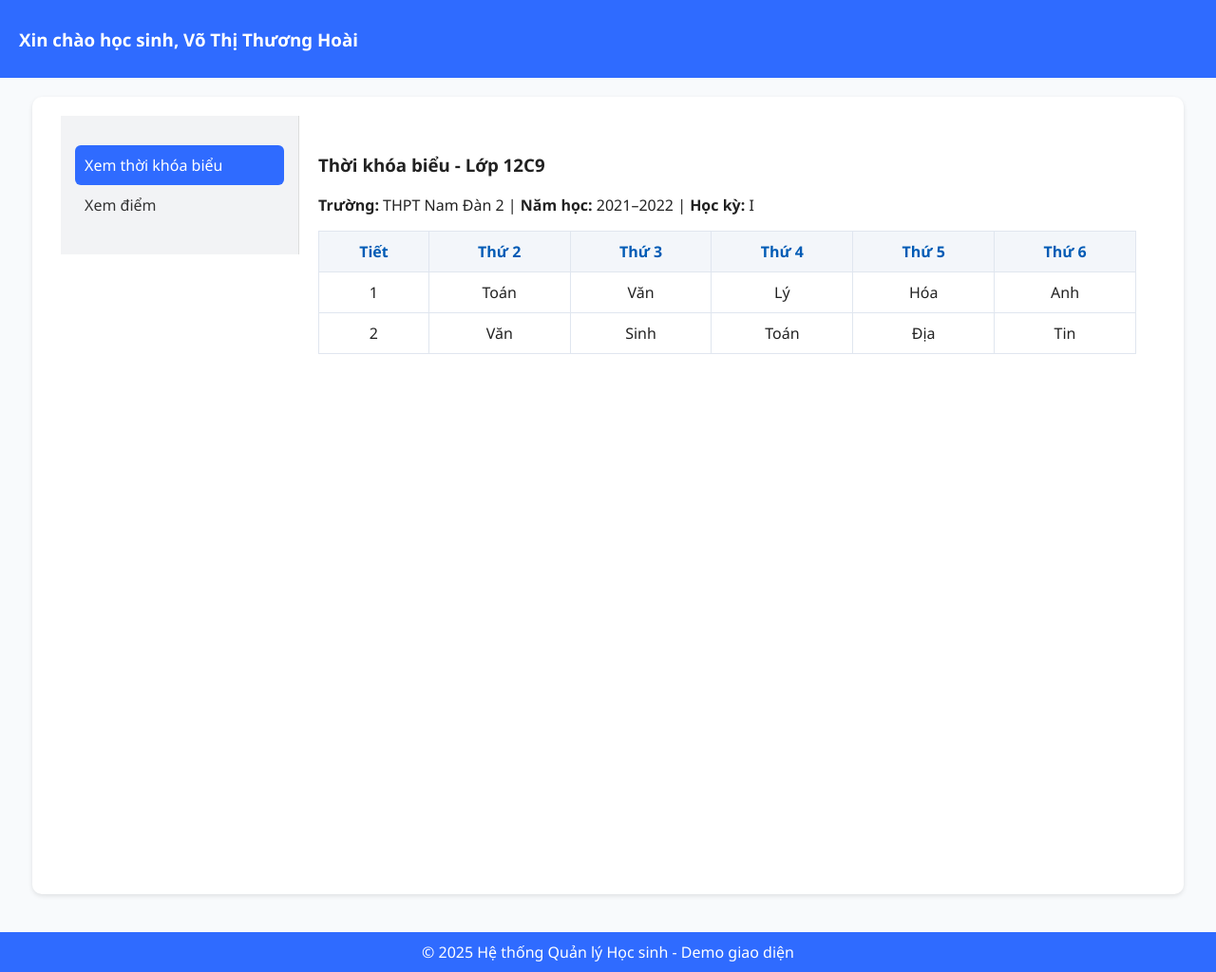
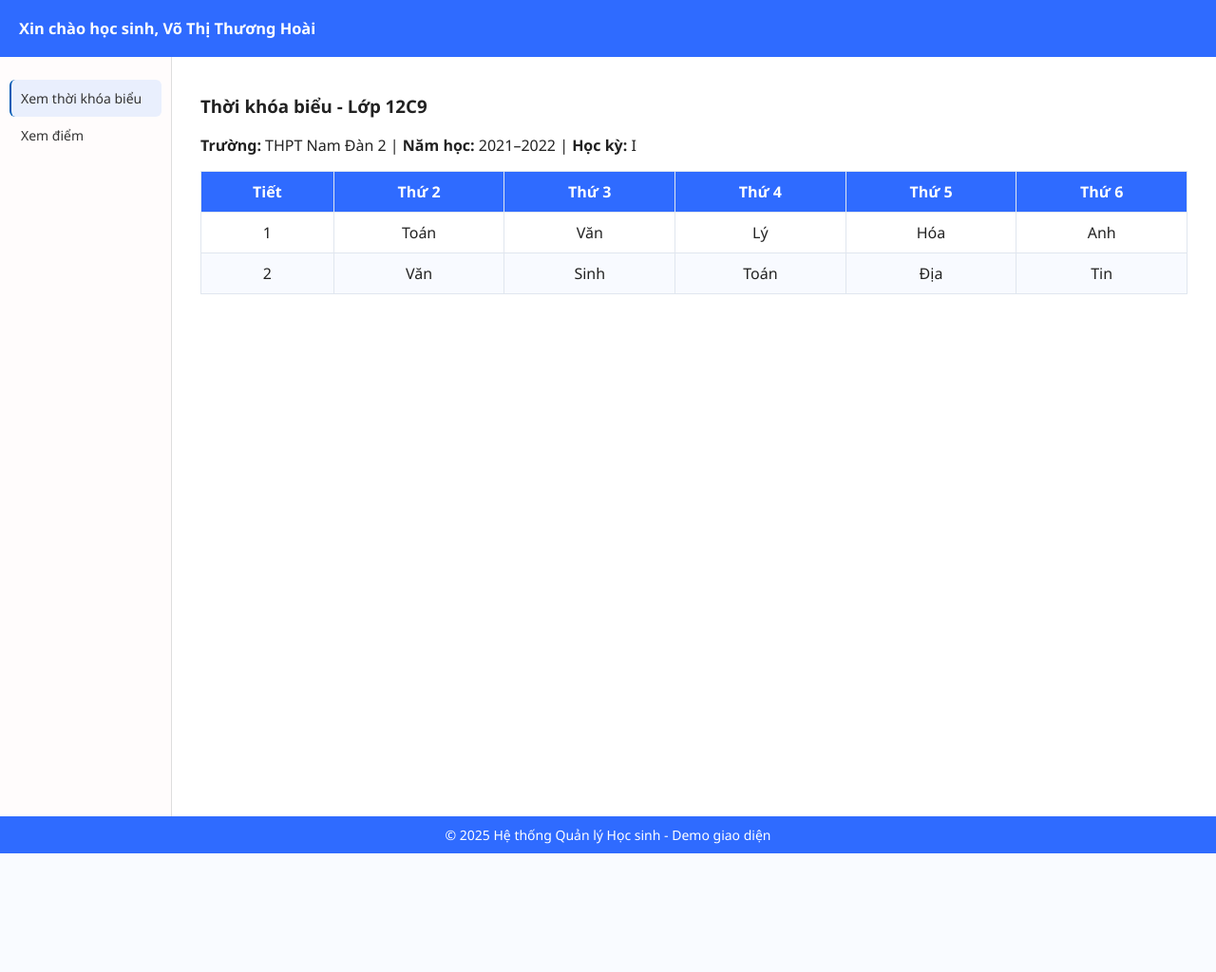
Before and after one commit to peoPeoo2202/school_management, a PHP site: page / in a window 1280 px wide. Shown: the whole page at 95% size. After the commit the page ends 899 px from the top, so only its background shows below. Run offline with PHP 8.4, Linux system fonts and the light colour scheme.

Commit message:
[view] - fix layout view

```diff
--- a/view/student/index.php
+++ b/view/student/index.php
@@ -1,48 +1,13 @@
 <!DOCTYPE html>
 <html lang="vi">
+
 <head>
   <meta charset="UTF-8">
   <title>Học sinh - Hệ thống Quản lý Giáo dục</title>
-  <link rel="stylesheet" href="../css/style.css">
-  <style>
-    .container {
-      display: flex;
-      height: 100vh;
-    }
-    .sidebar {
-      width: 220px;
-      background: #f2f3f5;
-      padding: 15px;
-      border-right: 1px solid #ddd;
-    }
-    .main {
-      flex: 1;
-      padding: 20px;
-      overflow-y: auto;
-    }
-    .sidebar ul {
-      list-style: none;
-      padding: 0;
-    }
-    .sidebar a {
-      display: block;
-      padding: 10px;
-      text-decoration: none;
-      color: #333;
-      border-radius: 6px;
-    }
-    .sidebar a.active,
-    .sidebar a:hover {
-      background: #2f6bff;
-      color: #fff;
-    }
-    iframe {
-      width: 100%;
-      height: calc(100vh - 80px);
-      border: none;
-    }
-  </style>
+  <link rel="stylesheet" href="/view//student/style.css">
+
 </head>
+
 <body>
 
   <header style="background:#2f6bff;color:white;padding:10px 20px;">
@@ -50,12 +15,12 @@
   </header>
 
   <div class="container">
-  <!-- Content left -->
-  <div id="sidebar">
+    <!-- Content left (Menu) -->
+    <div class="sidebar-container">
       <?php include('../layouts/navigate.php'); ?>
     </div>
 
-  <!-- Content right -->
+    <!-- Content right (Thời khóa biểu/ điểm) -->
     <div class="main" id="content-right">
       <!-- Mặc định load thời khóa biểu -->
       <?php include('timeTable.php'); ?>
@@ -100,4 +65,5 @@
   </script>
 
 </body>
+
 </html>
--- a/view/student/style.css
+++ b/view/student/style.css
@@ -1,3 +1,4 @@
+/* Toàn trang học sinh */
 body {
 	font-family: "Segoe UI", sans-serif;
 	background: #f8fafc;
@@ -5,29 +6,92 @@ body {
 	margin: 0;
 }
 
+/* HEADER & FOOTER */
 header {
 	background: #005bb5;
 	color: white;
-  padding: 15px 30px;
+	padding: 15px;
 	display: flex;
-  justify-content: space-between;
 	align-items: center;
+	font-size: 14px;
+  height:5vh;
+  font-weight: 500;
 }
 
-header .logo {
-  font-weight: bold;
-  font-size: 20px;
+footer {
+	background: #005bb5;
+	color: white;
+	text-align: center;
+	padding: 10px;
+	font-size: 14px;
 }
 
+/* CONTAINER */
 .container {
-  width: 90%;
-  margin: 20px auto;
-  background: white;
-  border-radius: 10px;
-  padding: 20px 30px;
-  box-shadow: 0 2px 5px rgba(0,0,0,0.1);
+	display: flex;
+	height: 100vh;
 }
 
+/* SIDEBAR */
+.sidebar-container {
+	background: #fffcfc;
+	border-right: 1px solid #ddd;
+	min-width: 180px;
+	font-size: 14px;
+  font-weight: 500;
+}
+
+.sidebar ul {
+	list-style: none;
+	padding: 10px;
+}
+
+.sidebar a {
+	display: block;
+	padding: 10px;
+	text-decoration: none;
+	color: #333;
+	border-radius: 6px;
+	transition: all 0.3s;
+	border-left: 2px solid transparent;
+}
+
+.sidebar a.active, .sidebar a:hover {
+	background: #e9effd;
+	border-left: 2px solid #005bb5;
+}
+
+/* MAIN CONTENT */
+.main {
+	flex: 1;
+	padding: 20px 30px;
+	overflow-y: auto;
+	background: #fff;
+}
+
+/* TABLES */
+table {
+	width: 100%;
+	border-collapse: collapse;
+	margin-top: 15px;
+}
+
+th, td {
+	border: 1px solid #e0e6ef;
+	padding: 10px;
+	text-align: center;
+}
+
+th {
+	background: #2f6bff;
+	color: white;
+}
+
+tr:nth-child(even) {
+	background: #f8faff;
+}
+
+/* CARDS (cho phần điểm trung bình / học lực) */
 .summary, .attendance {
 	display: flex;
 	gap: 20px;
@@ -52,33 +116,12 @@ header .logo {
 	flex: 0.5;
 }
 
-table {
-  width: 100%;
-  border-collapse: collapse;
-  margin-top: 10px;
-}
-
-th, td {
-  border: 1px solid #e0e6ef;
-  padding: 10px;
-  text-align: center;
-}
-
-th {
-  background: #f3f6fa;
-  color: #005bb5;
-}
-
-footer {
-  text-align: center;
-  margin-top: 40px;
-  color: #666;
-}
+/* TIME TABLE */
 .schedule table {
 	border-collapse: collapse;
 	width: 100%;
 	background: #fff;
-  box-shadow: 0 0 5px rgba(0,0,0,0.1);
+	box-shadow: 0 0 5px rgba(0, 0, 0, 0.1);
 }
 
 .schedule th, .schedule td {
@@ -91,6 +134,7 @@ footer {
 	color: #fff;
 }
 
+/* GHI CHÚ */
 .note h4 {
 	color: #2f6bff;
 	margin-bottom: 8px;
@@ -98,4 +142,48 @@ footer {
 
 .note ul {
 	line-height: 1.6;
+	margin-left: 15px;
 }
+
+/* SCROLLBAR TINH TẾ */
+::-webkit-scrollbar {
+	width: 8px;
+}
+
+::-webkit-scrollbar-thumb {
+	background: #ccc;
+	border-radius: 4px;
+}
+
+::-webkit-scrollbar-thumb:hover {
+	background: #999;
+}
+
+/* SIDEBAR
+.sidebar {
+  width: 220px;
+  background: #f2f3f5;
+  padding: 15px;
+  border-right: 1px solid #ddd;
+}
+
+.sidebar ul {
+  list-style: none;
+  padding: 0;
+  margin: 0;
+}
+
+.sidebar a {
+  display: block;
+  padding: 10px;
+  text-decoration: none;
+  color: #333;
+  border-radius: 6px;
+  transition: all 0.3s;
+}
+
+.sidebar a.active,
+.sidebar a:hover {
+  background: #2f6bff;
+  color: #fff;
+} */
```
Lines whose indentation alone changed are shown as unchanged.
